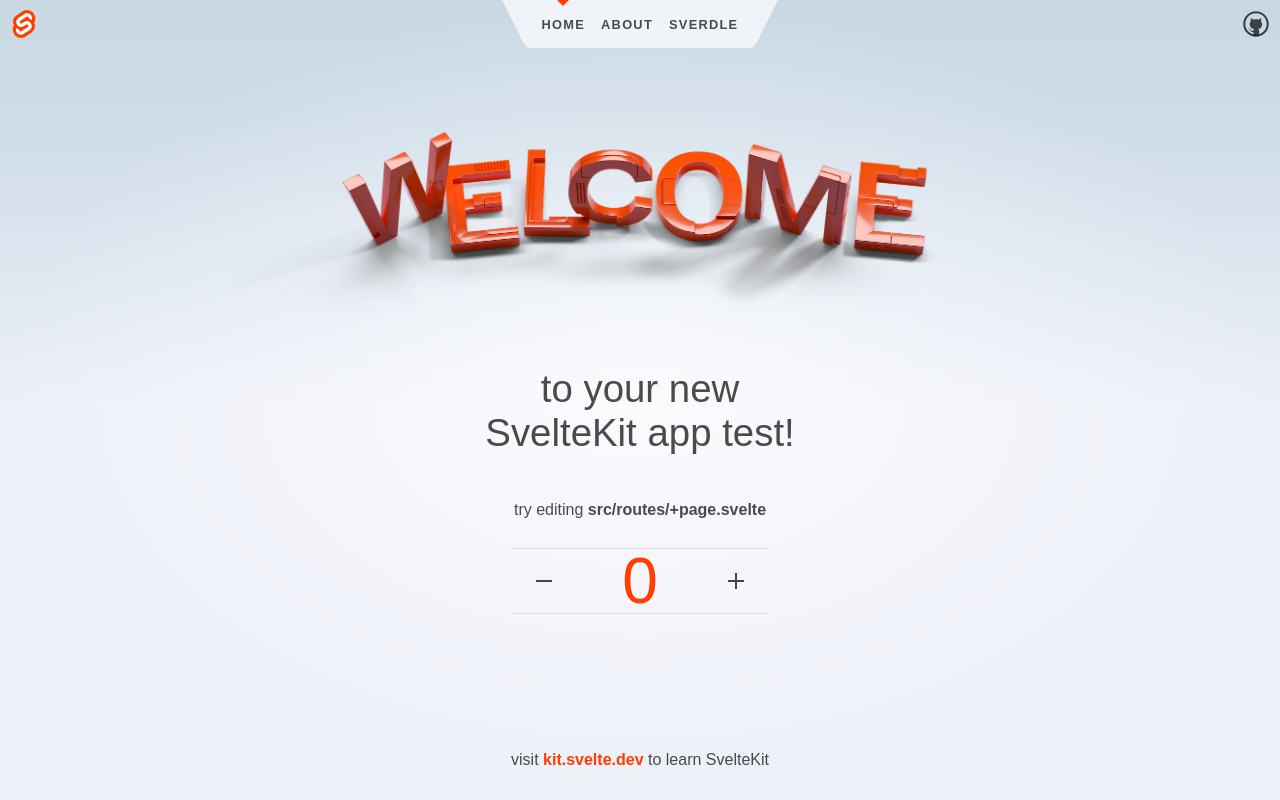
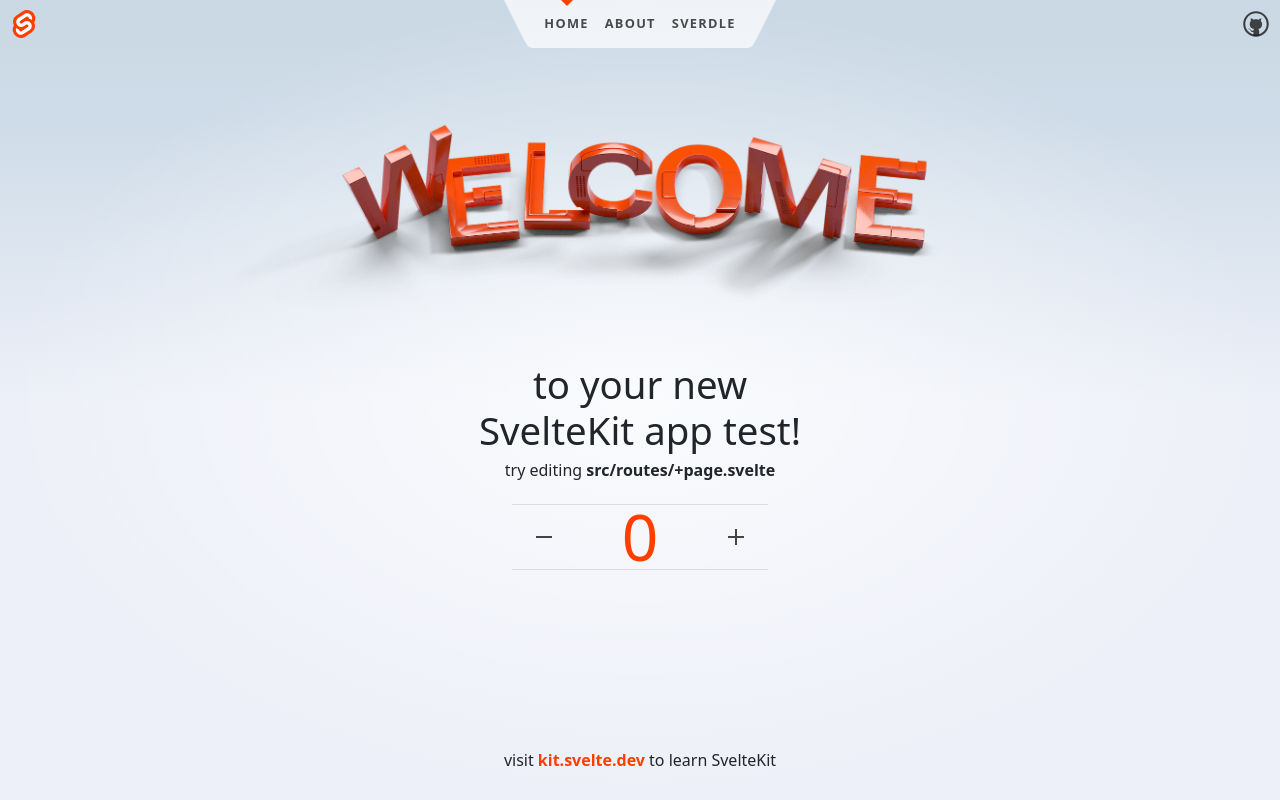
Before and after one commit to Uriziel01/hackyheah_dtp, a SvelteKit app: page / in a window 1280 px wide. Built offline with nearby package versions, Linux system fonts and the light colour scheme.

Commit message:
[Hackyeah] Added Bootstrap

```diff
--- a/package.json
+++ b/package.json
@@ -14,16 +14,19 @@
 	"devDependencies": {
 		"@fontsource/fira-mono": "^4.5.10",
 		"@neoconfetti/svelte": "^1.0.0",
+		"@popperjs/core": "^2.11.8",
 		"@sveltejs/adapter-auto": "^2.0.0",
 		"@sveltejs/kit": "^1.20.4",
 		"@types/cookie": "^0.5.1",
 		"@typescript-eslint/eslint-plugin": "^6.0.0",
 		"@typescript-eslint/parser": "^6.0.0",
+		"bootstrap": "^5.3.0",
 		"eslint": "^8.28.0",
 		"eslint-config-prettier": "^8.5.0",
 		"eslint-plugin-svelte": "^2.30.0",
 		"prettier": "^2.8.0",
 		"prettier-plugin-svelte": "^2.10.1",
+		"sass": "^1.68.0",
 		"svelte": "^4.0.5",
 		"svelte-check": "^3.4.3",
 		"tslib": "^2.4.1",
--- /dev/null
+++ b/src/app.scss
@@ -0,0 +1,34 @@
+/* Write your global styles here, in SCSS syntax. Variables and mixins from the src/variables.scss file are available here without importing */ /* Import only what you need from Bootstrap */
+@import 'bootstrap/scss/root';
+@import 'bootstrap/scss/reboot';
+@import 'bootstrap/scss/type';
+@import 'bootstrap/scss/images';
+@import 'bootstrap/scss/containers';
+@import 'bootstrap/scss/grid';
+@import 'bootstrap/scss/tables';
+@import 'bootstrap/scss/forms';
+@import 'bootstrap/scss/buttons';
+@import 'bootstrap/scss/transitions';
+@import 'bootstrap/scss/dropdown';
+@import 'bootstrap/scss/button-group';
+@import 'bootstrap/scss/nav';
+@import 'bootstrap/scss/navbar';
+@import 'bootstrap/scss/card';
+@import 'bootstrap/scss/accordion';
+@import 'bootstrap/scss/breadcrumb';
+@import 'bootstrap/scss/pagination';
+@import 'bootstrap/scss/badge';
+@import 'bootstrap/scss/alert';
+@import 'bootstrap/scss/progress';
+@import 'bootstrap/scss/list-group';
+@import 'bootstrap/scss/close';
+@import 'bootstrap/scss/toasts';
+@import 'bootstrap/scss/modal';
+@import 'bootstrap/scss/tooltip';
+@import 'bootstrap/scss/popover';
+@import 'bootstrap/scss/carousel';
+@import 'bootstrap/scss/spinners';
+@import 'bootstrap/scss/offcanvas';
+@import 'bootstrap/scss/placeholders';
+@import 'bootstrap/scss/helpers';
+@import 'bootstrap/scss/utilities/api';
--- a/src/routes/+layout.svelte
+++ b/src/routes/+layout.svelte
@@ -1,4 +1,5 @@
 <script>
+	import '../app.scss';
 	import Header from './Header.svelte';
 	import './styles.css';
 </script>
--- /dev/null
+++ b/src/variables.scss
@@ -0,0 +1,7 @@
+/* Variables and mixins declared here will be available in all other SCSS files */
+@import 'bootstrap/scss/functions'; /* Override Bootstrap's variables here */
+@import 'bootstrap/scss/variables';
+@import 'bootstrap/scss/variables-dark';
+@import 'bootstrap/scss/maps';
+@import 'bootstrap/scss/mixins';
+@import 'bootstrap/scss/utilities';
--- a/svelte.config.js
+++ b/svelte.config.js
@@ -5,7 +5,7 @@
 const config = {
 	// Consult https://kit.svelte.dev/docs/integrations#preprocessors
 	// for more information about preprocessors
-	preprocess: vitePreprocess(),
+	preprocess: [vitePreprocess({})],
 
 	kit: {
 		// adapter-auto only supports some environments, see https://kit.svelte.dev/docs/adapter-auto for a list.
--- a/vite.config.ts
+++ b/vite.config.ts
@@ -2,5 +2,13 @@
 import { defineConfig } from 'vite';
 
 export default defineConfig({
-	plugins: [sveltekit()]
+	plugins: [sveltekit()],
+
+	css: {
+		preprocessorOptions: {
+			scss: {
+				additionalData: '@use "src/variables.scss" as *;'
+			}
+		}
+	}
 });
```
Also changed, not shown: 1 other file (tests, documents, lock files or other folders).
